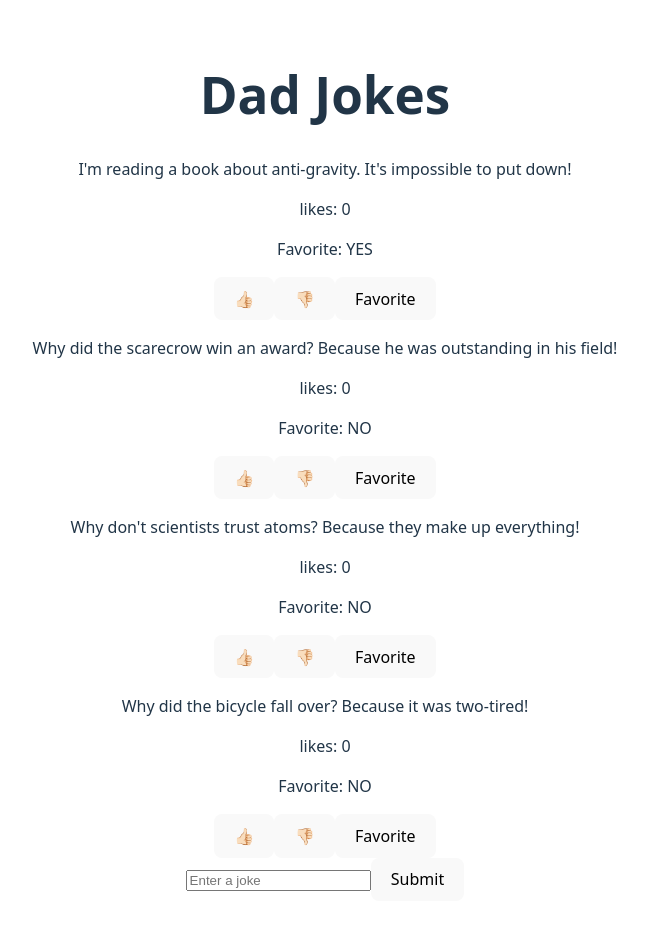
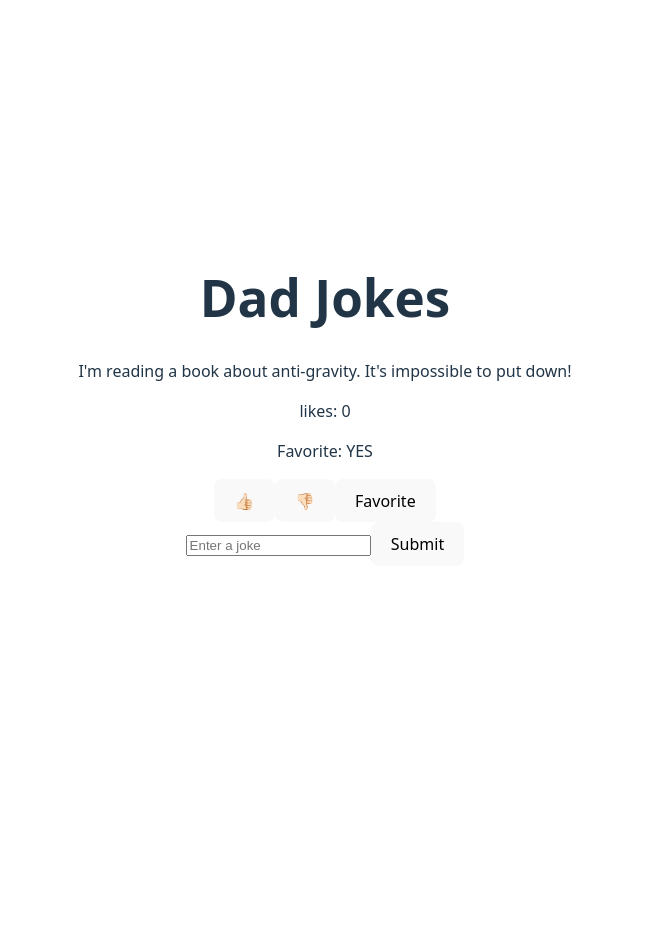
Before and after one commit to manikantareddy268/Sam-react, a React (Vite) app: page / in a window 1280 px wide. Shown: the top 930 px of the page, without its empty margins (315-962 px from the left). After the commit the page ends 800 px from the top, so only its background shows below. Built offline with nearby package versions, Linux system fonts and the light colour scheme.

Commit message:
Adding an object to the array

```diff
--- a/src/App.jsx
+++ b/src/App.jsx
@@ -8,32 +8,32 @@ function App() {
 
   const [favorite, setFavorite] = useState(1)
 
-  const jokes =[
+  const [jokes, setJokes] = useState([
     {
       id: 1,
       // joke:
       text: "I'm reading a book about anti-gravity. It's impossible to put down!",
       // rating: 1
     },
-    {
-      id: 2,
-      // joke:
-      text: "Why did the scarecrow win an award? Because he was outstanding in his field!",
-      // rating: 4
-    },
-    {
-      id: 3,
-      // joke:
-      text: "Why don't scientists trust atoms? Because they make up everything!",
-      // rating: 5
-    },
-    {
-      id: 4,
-      // joke:
-      text: "Why did the bicycle fall over? Because it was two-tired!",
-      // rating: 4
-    }
-  ]
+    // {
+    //   id: 2,
+    //   // joke:
+    //   text: "Why did the scarecrow win an award? Because he was outstanding in his field!",
+    //   // rating: 4
+    // },
+    // {
+    //   id: 3,
+    //   // joke:
+    //   text: "Why don't scientists trust atoms? Because they make up everything!",
+    //   // rating: 5
+    // },
+    // {
+    //   id: 4,
+    //   // joke:
+    //   text: "Why did the bicycle fall over? Because it was two-tired!",
+    //   // rating: 4
+    // }
+  ])
 
   function handleClick() {
     console.log("Button clicked!")
@@ -48,6 +48,12 @@ function App() {
   }
 
   const handleNewJoke = (text) => {
+    const joke = {
+      text,
+      id: self.crypto.randomUUID()
+    }
+    // jokes.push(joke) // This won't actually update the state or re-render the component
+    setJokes([joke, ...jokes])
     console.log("New joke submitted: ", text)
   }
 
```
